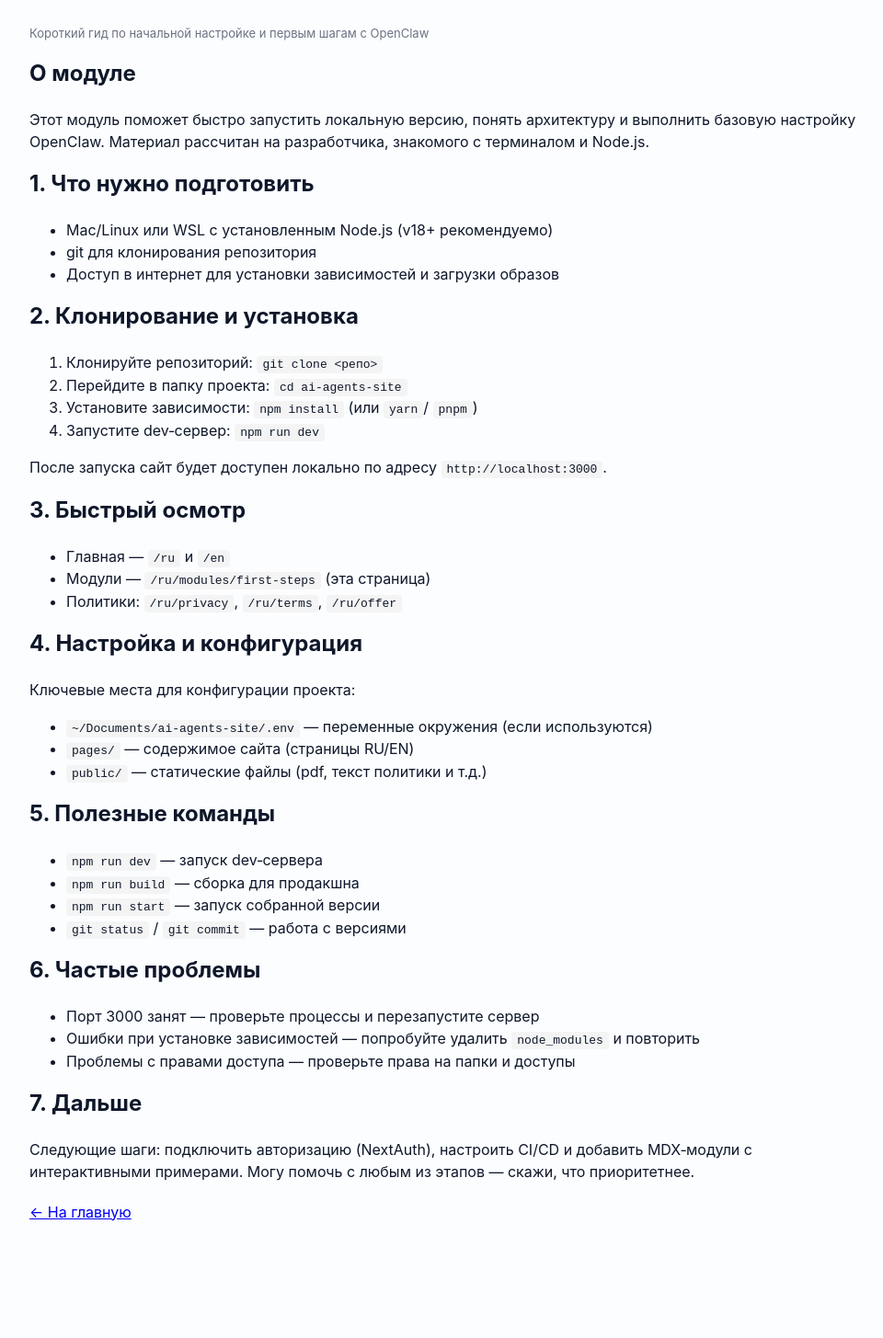
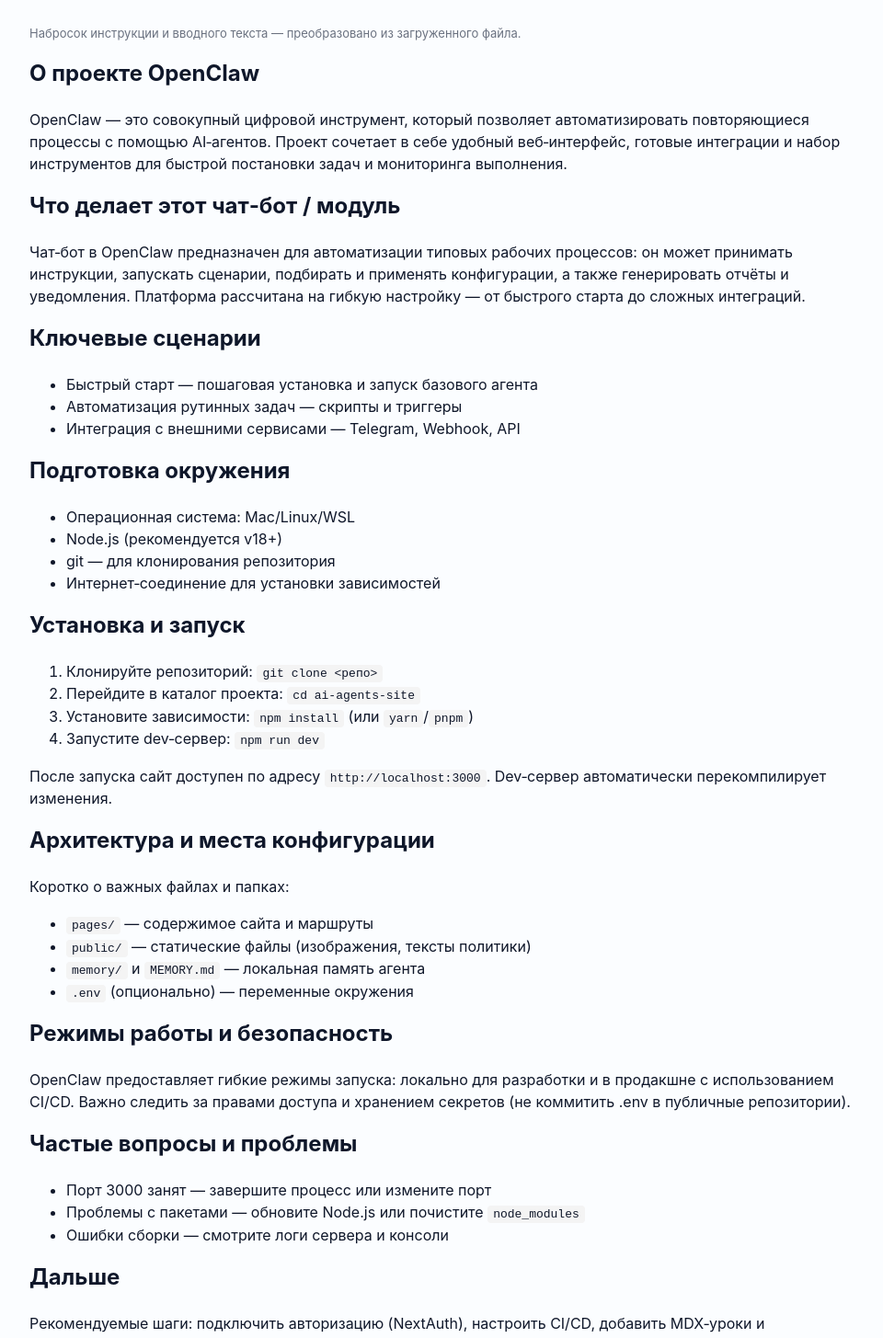
Before and after one commit to novaaurelis/nova-ai-agents-site-backup, a Next.js app: page /ru/modules/first-steps in a window 1280 px wide. Shown: the part 225-1680 px from the top of the page at 92% size, without its empty margins (158-1118 px from the left). Before the commit the page ends 1649 px from the top, so only its background shows below. Built offline with nearby package versions, Linux system fonts and the light colour scheme.

Commit message:
chore: replace First Steps module content with uploaded draft (RTF)

```diff
--- a/pages/ru/modules/first-steps.js
+++ b/pages/ru/modules/first-steps.js
@@ -9,75 +9,77 @@
         <article className="module">
           <header className="module-header">
             <h1>Первые шаги</h1>
-            <p className="muted">Короткий гид по начальной настройке и первым шагам с OpenClaw</p>
+            <p className="muted">Набросок инструкции и вводного текста — преобразовано из загруженного файла.</p>
           </header>
 
           <section>
-            <h2>О модуле</h2>
-            <p>Этот модуль поможет быстро запустить локальную версию, понять архитектуру и выполнить базовую настройку OpenClaw. Материал рассчитан на разработчика, знакомого с терминалом и Node.js.</p>
+            <h2>О проекте OpenClaw</h2>
+            <p>OpenClaw — это совокупный цифровой инструмент, который позволяет автоматизировать повторяющиеся процессы с помощью AI‑агентов. Проект сочетает в себе удобный веб‑интерфейс, готовые интеграции и набор инструментов для быстрой постановки задач и мониторинга выполнения.</p>
           </section>
 
           <section>
-            <h2>1. Что нужно подготовить</h2>
+            <h2>Что делает этот чат‑бот / модуль</h2>
+            <p>Чат‑бот в OpenClaw предназначен для автоматизации типовых рабочих процессов: он может принимать инструкции, запускать сценарии, подбирать и применять конфигурации, а также генерировать отчёты и уведомления. Платформа рассчитана на гибкую настройку — от быстрого старта до сложных интеграций.</p>
+          </section>
+
+          <section>
+            <h2>Ключевые сценарии</h2>
             <ul>
-              <li>Mac/Linux или WSL с установленным Node.js (v18+ рекомендуемо)</li>
-              <li>git для клонирования репозитория</li>
-              <li>Доступ в интернет для установки зависимостей и загрузки образов</li>
+              <li>Быстрый старт — пошаговая установка и запуск базового агента</li>
+              <li>Автоматизация рутинных задач — скрипты и триггеры</li>
+              <li>Интеграция с внешними сервисами — Telegram, Webhook, API</li>
             </ul>
           </section>
 
           <section>
-            <h2>2. Клонирование и установка</h2>
-            <ol>
-              <li>Клонируйте репозиторий: <code>git clone &lt;репо&gt;</code></li>
-              <li>Перейдите в папку проекта: <code>cd ai-agents-site</code></li>
-              <li>Установите зависимости: <code>npm install</code> (или <code>yarn</code>/ <code>pnpm</code>)</li>
-              <li>Запустите dev‑сервер: <code>npm run dev</code></li>
-            </ol>
-            <p>После запуска сайт будет доступен локально по адресу <code>http://localhost:3000</code>.</p>
-          </section>
-
-          <section>
-            <h2>3. Быстрый осмотр</h2>
+            <h2>Подготовка окружения</h2>
             <ul>
-              <li>Главная — <code>/ru</code> и <code>/en</code></li>
-              <li>Модули — <code>/ru/modules/first-steps</code> (эта страница)</li>
-              <li>Политики: <code>/ru/privacy</code>, <code>/ru/terms</code>, <code>/ru/offer</code></li>
+              <li>Операционная система: Mac/Linux/WSL</li>
+              <li>Node.js (рекомендуется v18+)</li>
+              <li>git — для клонирования репозитория</li>
+              <li>Интернет‑соединение для установки зависимостей</li>
             </ul>
           </section>
 
           <section>
-            <h2>4. Настройка и конфигурация</h2>
-            <p>Ключевые места для конфигурации проекта:</p>
+            <h2>Установка и запуск</h2>
+            <ol>
+              <li>Клонируйте репозиторий: <code>git clone &lt;репо&gt;</code></li>
+              <li>Перейдите в каталог проекта: <code>cd ai-agents-site</code></li>
+              <li>Установите зависимости: <code>npm install</code> (или <code>yarn</code>/<code>pnpm</code>)</li>
+              <li>Запустите dev‑сервер: <code>npm run dev</code></li>
+            </ol>
+            <p>После запуска сайт доступен по адресу <code>http://localhost:3000</code>. Dev‑сервер автоматически перекомпилирует изменения.</p>
+          </section>
+
+          <section>
+            <h2>Архитектура и места конфигурации</h2>
+            <p>Коротко о важных файлах и папках:</p>
             <ul>
-              <li><code>~/Documents/ai-agents-site/.env</code> — переменные окружения (если используются)</li>
-              <li><code>pages/</code> — содержимое сайта (страницы RU/EN)</li>
-              <li><code>public/</code> — статические файлы (pdf, текст политики и т.д.)</li>
+              <li><code>pages/</code> — содержимое сайта и маршруты</li>
+              <li><code>public/</code> — статические файлы (изображения, тексты политики)</li>
+              <li><code>memory/</code> и <code>MEMORY.md</code> — локальная память агента</li>
+              <li><code>.env</code> (опционально) — переменные окружения</li>
             </ul>
           </section>
 
           <section>
-            <h2>5. Полезные команды</h2>
+            <h2>Режимы работы и безопасность</h2>
+            <p>OpenClaw предоставляет гибкие режимы запуска: локально для разработки и в продакшне с использованием CI/CD. Важно следить за правами доступа и хранением секретов (не коммитить .env в публичные репозитории).</p>
+          </section>
+
+          <section>
+            <h2>Частые вопросы и проблемы</h2>
             <ul>
-              <li><code>npm run dev</code> — запуск dev‑сервера</li>
-              <li><code>npm run build</code> — сборка для продакшна</li>
-              <li><code>npm run start</code> — запуск собранной версии</li>
-              <li><code>git status</code> / <code>git commit</code> — работа с версиями</li>
+              <li>Порт 3000 занят — завершите процесс или измените порт</li>
+              <li>Проблемы с пакетами — обновите Node.js или почистите <code>node_modules</code></li>
+              <li>Ошибки сборки — смотрите логи сервера и консоли</li>
             </ul>
           </section>
 
           <section>
-            <h2>6. Частые проблемы</h2>
-            <ul>
-              <li>Порт 3000 занят — проверьте процессы и перезапустите сервер</li>
-              <li>Ошибки при установке зависимостей — попробуйте удалить <code>node_modules</code> и повторить</li>
-              <li>Проблемы с правами доступа — проверьте права на папки и доступы</li>
-            </ul>
-          </section>
-
-          <section>
-            <h2>7. Дальше</h2>
-            <p>Следующие шаги: подключить авторизацию (NextAuth), настроить CI/CD и добавить MDX‑модули с интерактивными примерами. Могу помочь с любым из этапов — скажи, что приоритетнее.</p>
+            <h2>Дальше</h2>
+            <p>Рекомендуемые шаги: подключить авторизацию (NextAuth), настроить CI/CD, добавить MDX‑уроки и интерактивные примеры. Могу помочь с каждым этапом — скажи, что приоритетнее.</p>
           </section>
 
           <p style={{marginTop:20}}><Link href="/ru">← На главную</Link></p>
```
